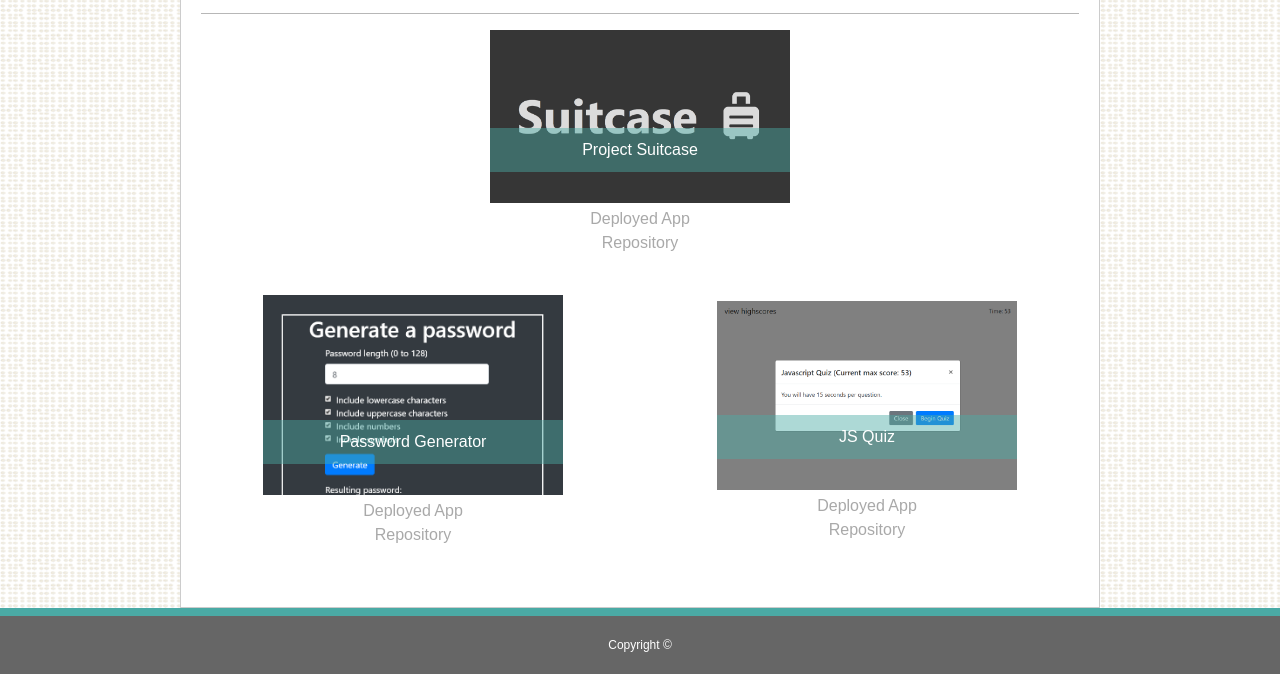
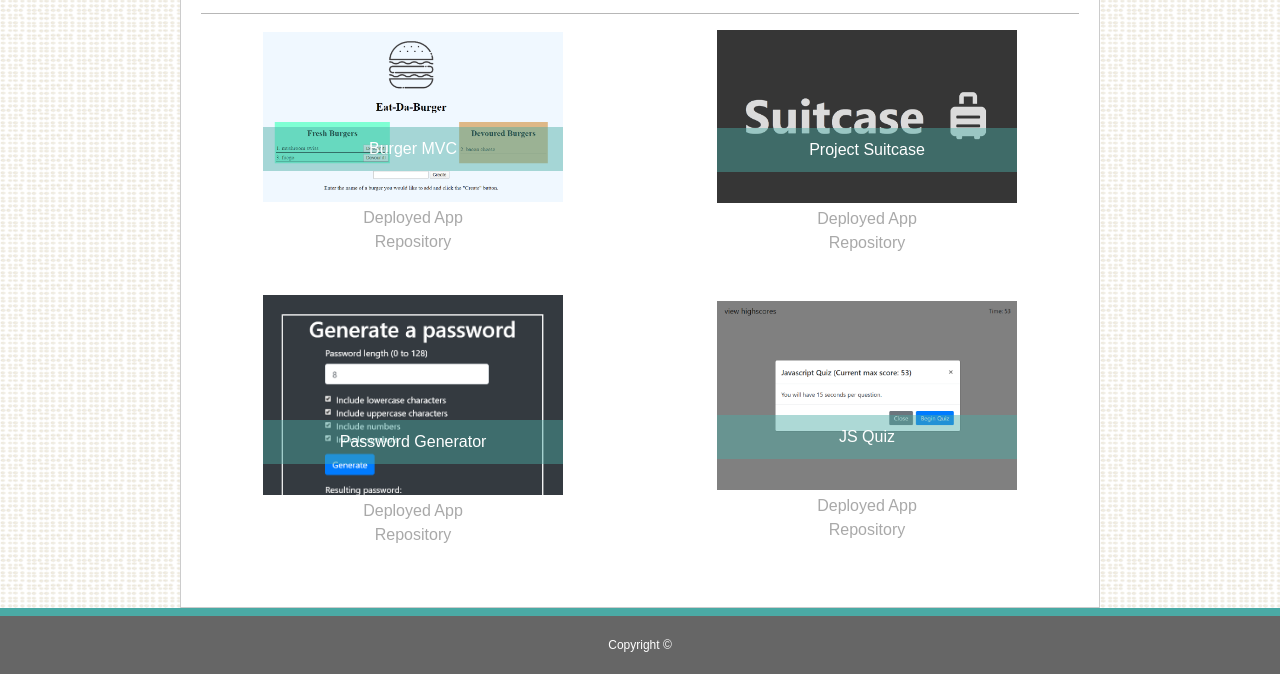
Before and after one commit to austin-e-cox/Portfolio, a plain HTML site: page portfolio.html in a window 1280 px wide. Shown: the part 192-866 px from the top of the page. Drawn offline with nearby package versions, Linux system fonts and the light colour scheme.

Commit message:
added burger MVC homework to projects

```diff
--- a/portfolio.html
+++ b/portfolio.html
@@ -88,7 +88,18 @@ The entire content and the main section content area is 960px wide.
             <hr id="sep">
 
             <div class="row align-items-center">
-                <div class="col-md-12">
+                <div class="col-md-6">
+                    <div class="tile-imgContainer">
+                        <img src="assets/images/burger_preview.png" class="croppedImage">
+                    </div>
+                    <div class="imageLabel">Burger MVC</div>
+                    <div class="imgLinks">
+                        <a href="https://still-dawn-64377.herokuapp.com/">Deployed App</a>
+                        <br>
+                        <a href="https://github.com/austin-e-cox/burger">Repository</a>
+                    </div>
+                </div>
+                <div class="col-md-6">
                     <div class="tile-imgContainer">
                         <img src="assets/images/Project1-Suitcase.png" class="croppedImage">
                     </div>
```
Also changed, not shown: assets/images/burger_preview.png (added).
